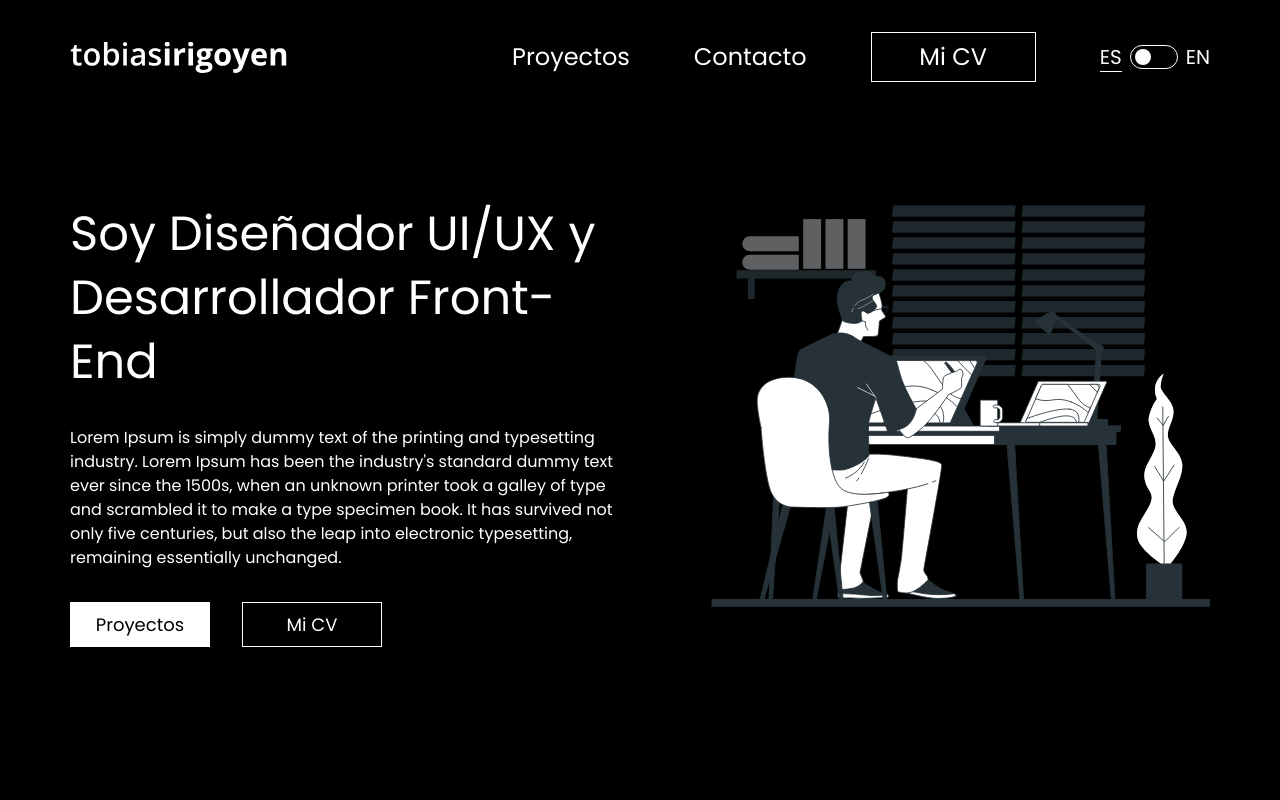
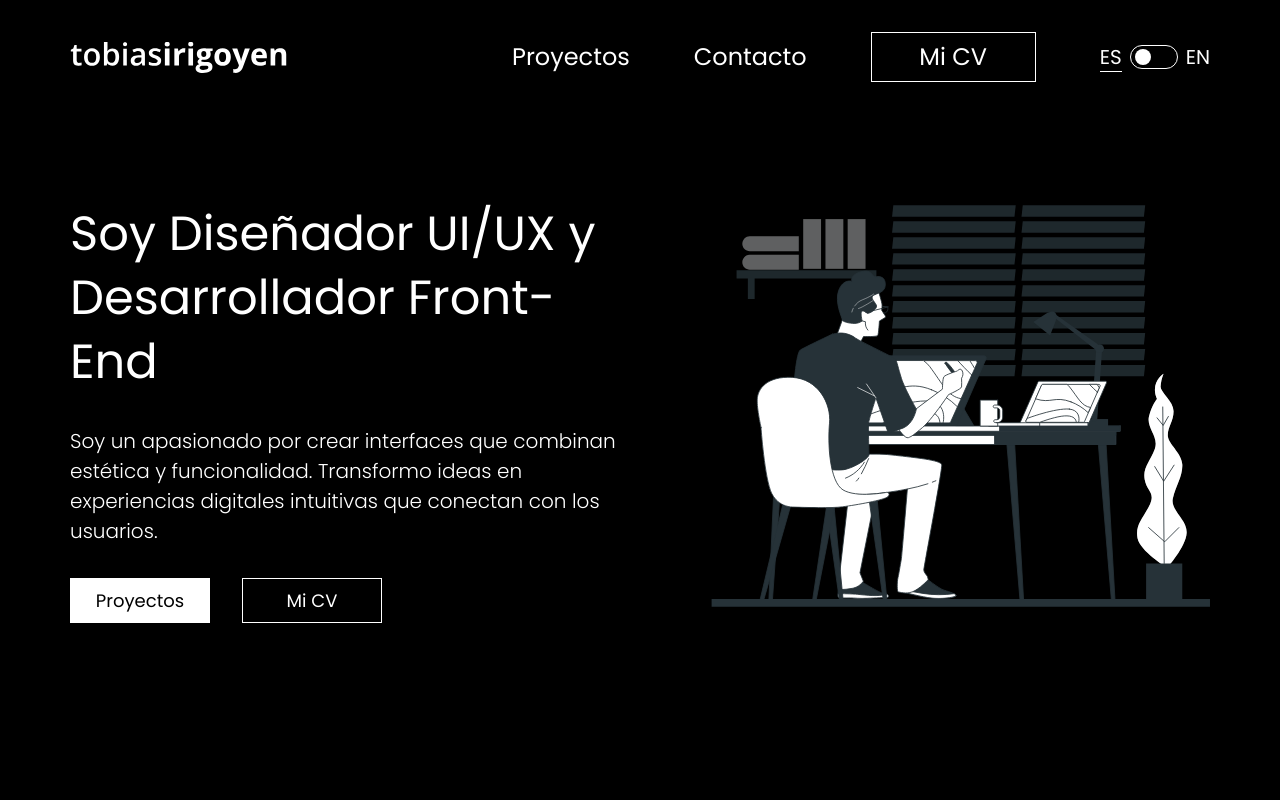
Before and after one commit to tobias-irigoyen/tobiasirigoyen, a Vue app: page / in a window 1280 px wide. Shown: the top 800 px of the page. Built offline with nearby package versions, Linux system fonts and the light colour scheme.

Commit message:
(Hero section): Change lead content

```diff
--- a/src/locales/en.json
+++ b/src/locales/en.json
@@ -1,5 +1,6 @@
 {
   "intro": "I'm UI/UX Designer and Front-End Developer",
+  "lead": "I am passionate about creating interfaces that combine aesthetics and functionality. I turn ideas into intuitive digital experiences that connect with users.",
   "my-work": "Work",
   "contact": "Contact",
   "my-resume": "My Resume",
--- a/src/locales/es.json
+++ b/src/locales/es.json
@@ -1,5 +1,6 @@
 {
   "intro": "Soy Diseñador UI/UX y Desarrollador Front-End",
+  "lead": "Soy un apasionado por crear interfaces que combinan estética y funcionalidad. Transformo ideas en experiencias digitales intuitivas que conectan con los usuarios.",
   "my-work": "Proyectos",
   "contact": "Contacto",
   "my-resume": "Mi CV",
--- a/src/views/hero/heroSection.vue
+++ b/src/views/hero/heroSection.vue
@@ -2,12 +2,7 @@
   <section class="flex justify-center !mt-[120px] container">
     <div class="mb-16 w-1/2 hero-blocks">
       <h2 class="text-5xl mb-8 leading-16">{{ t('intro') }}</h2>
-      <p class="lead">
-        Lorem Ipsum is simply dummy text of the printing and typesetting industry. Lorem Ipsum has
-        been the industry's standard dummy text ever since the 1500s, when an unknown printer took a
-        galley of type and scrambled it to make a type specimen book. It has survived not only five
-        centuries, but also the leap into electronic typesetting, remaining essentially unchanged.
-      </p>
+      <p class="lead">{{ t('lead') }}</p>
       <div class="flex flex-start mt-8 btns-container">
         <router-link
           :to="'#my-work'"
@@ -58,6 +53,10 @@ const downloadResume = () => {
 .hero-image-container {
   margin-bottom: auto;
 }
+.lead {
+  font-size: 1.25rem;
+  font-weight: 300;
+}
 @media all and (max-width: 992px) {
   h2 {
     text-align: center;
```
